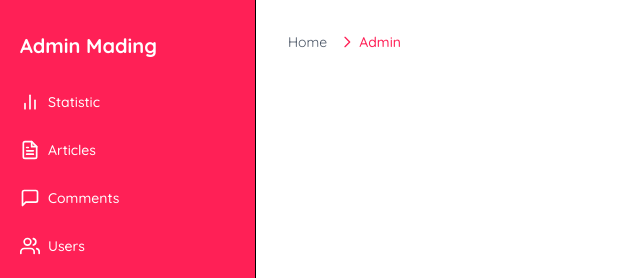
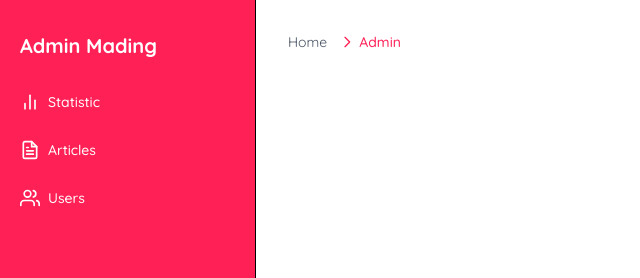
Before and after one commit to AhdanFirdaus/madingsijastemba, a React (Vite) app: page /admin in a window 1280 px wide. Shown: the top 278 px of the page, without its empty margins (0-640 px from the left). Built offline with nearby package versions, Linux system fonts and the light colour scheme; sample sign-in values are in the browser's storage.

Commit message:
refactor: remove comments navigation

```diff
--- a/src/components/Elements/Button.jsx
+++ b/src/components/Elements/Button.jsx
@@ -1,6 +1,7 @@
 const colorMap = {
   green: 'bg-green-500 hover:bg-green-600',
   rose: 'bg-rose-500 hover:bg-rose-600',
+  blue: 'bg-blue-500 hover:bg-blue-600',
   // tambahkan warna lain sesuai kebutuhan
 };
 
--- a/src/components/Fragments/Sidebar.jsx
+++ b/src/components/Fragments/Sidebar.jsx
@@ -8,7 +8,6 @@ function Sidebar({ isOpen, toggleSidebar }) {
   const navItems = [
     { name: 'Statistic', path: '/admin/statistic', icon: <FiBarChart2 className="w-5 h-5" /> },
     { name: 'Articles', path: '/admin/articles', icon: <FiFileText className="w-5 h-5" /> },
-    { name: 'Comments', path: '/admin/comments', icon: <FiMessageSquare className="w-5 h-5" /> },
     { name: 'Users', path: '/admin/users', icon: <FiUsers className="w-5 h-5" /> },
   ];
 
--- a/src/main.jsx
+++ b/src/main.jsx
@@ -8,7 +8,6 @@ import Login from './Pages/login';
 import Admin from './Pages/Admin/admin';
 // import Statistic from './Pages/Admin/statistic';
 import Articles from './Pages/Admin/articles';
-import Comments from './Pages/Admin/comments';
 import Users from './Pages/Admin/users';
 
 
@@ -68,10 +67,6 @@ const router = createBrowserRouter([
         element: <ProtectedRoute><Articles /></ProtectedRoute>,
       },
       {
-        path: 'comments',
-        element: <ProtectedRoute><Comments /></ProtectedRoute>,
-      },
-      {
         path: 'users',
         element: <ProtectedRoute><Users /></ProtectedRoute>,
       },
--- a/src/pages/Admin/comments.jsx
+++ /dev/null
@@ -1,3 +0,0 @@
-export default function Comments() {
-  return <div className="text-lg">Comments Page Content</div>;
-}
```
